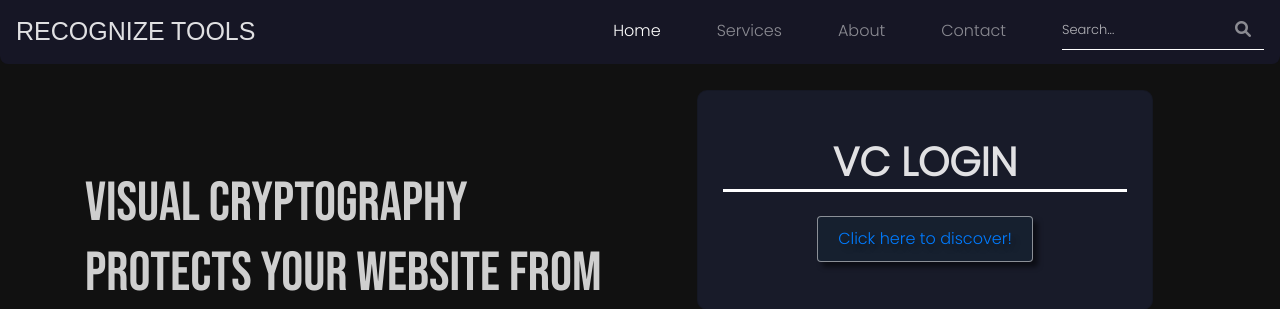
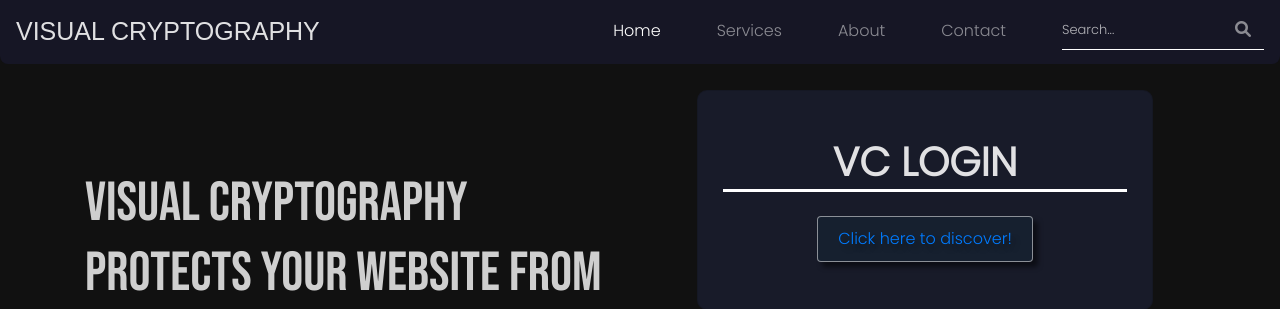
Before and after one commit to imbowbow42/final-BMTT, a Flask app: page / in a window 1280 px wide. Shown: the top 309 px of the page. Run offline with Flask 2, Linux system fonts and the light colour scheme; some libraries are stand-ins or nearby versions.

Commit message:
Fix index lan 5

```diff
--- a/templates/home.html
+++ b/templates/home.html
@@ -383,7 +383,7 @@
 <body>
     <div class="">
         <nav class="navbar navbar-expand-lg navbar-dark" style="background-color: #161625;">
-            <a class="navbar-brand" style="color: rgba(255,255,255,0.87);" href="#">RECOGNIZE TOOLS</a>
+            <a class="navbar-brand" style="color: rgba(255,255,255,0.87);" href="#">VISUAL CRYPTOGRAPHY</a>
 
             <button class="navbar-toggler" type="button" data-toggle="collapse" data-target="#navbarSupportedContent"
                 aria-controls="navbarSupportedContent" aria-expanded="false" aria-label="Toggle navigation">
```
